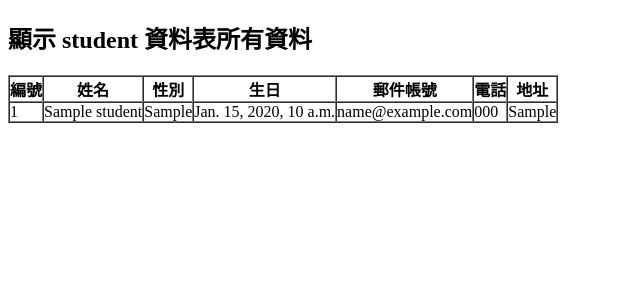
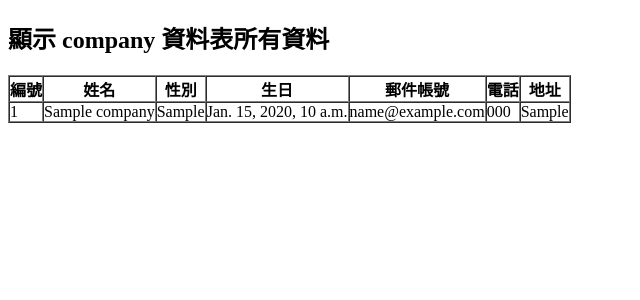
Before and after one commit to jjlin133/companys, a Django app: template templates/listall.html in a window 1280 px wide. Shown: the top 300 px of the page, without its empty margins (0-640 px from the left). Run offline with Django 3.2, Linux system fonts and the light colour scheme; the template is opened without the code that fills it: most values are stand-ins (such as "Sample title", 1, 10 or a date in 2020).

Commit message:
Update listall.html

```diff
--- a/templates/listall.html
+++ b/templates/listall.html
@@ -4,19 +4,19 @@
 		<title>顯示所有資料</title>
 	</head>
 	<body>
-		<h2>顯示 student 資料表所有資料</h2>
+		<h2>顯示 company 資料表所有資料</h2>
 		<table border="1" cellpadding="0" cellspacing="0">
 			<th>編號</th><th>姓名</th><th>性別</th><th>生日</th>
 			<th>郵件帳號</th><th>電話</th><th>地址</th>
-			{% for student in students %}
+			{% for student in companys %}
 				<tr>
-					<td>{{ student.id }} </td>
-					<td>{{ student.cName }} </td>
-					<td>{{ student.cSex}} </td>
-					<td>{{ student.cBirthday }} </td>
-					<td>{{ student.cEmail }} </td>
-					<td>{{ student.cPhone}} </td>
-					<td>{{ student.cAddr }} </td>
+					<td>{{ company.id }} </td>
+					<td>{{ company.cName }} </td>
+					<td>{{ company.cSex}} </td>
+					<td>{{ company.cBirthday }} </td>
+					<td>{{ company.cEmail }} </td>
+					<td>{{ company.cPhone}} </td>
+					<td>{{ company.cAddr }} </td>
 				</tr>
 			{% endfor %}
 		</table>
```
